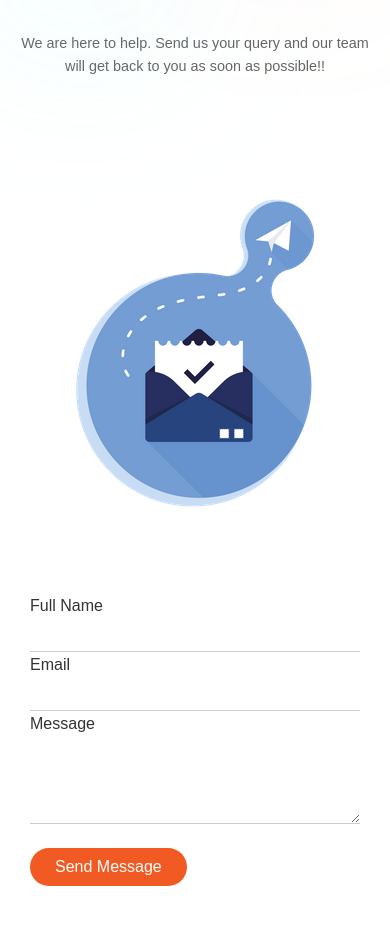
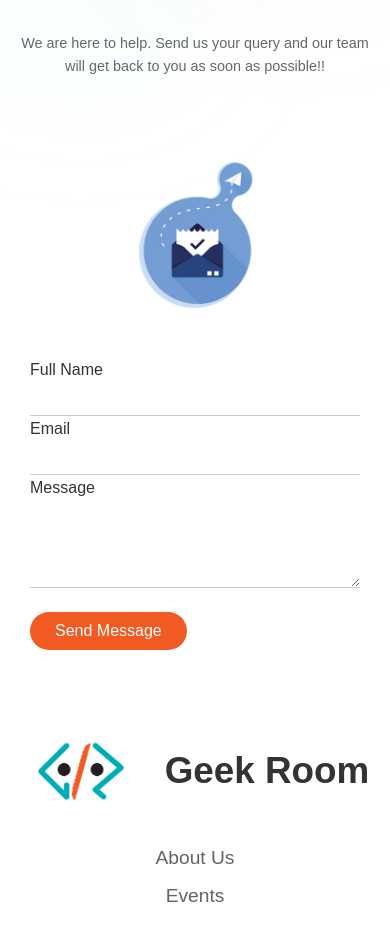
Before and after one commit to AdityaSingh2005/Geek-Room, a Next.js app: page / in a window 390 px wide. Shown: the part 8860-9785 px from the top of the page. Built offline with nearby package versions, Linux system fonts and the light colour scheme; a web font is replaced by a local one.

Commit message:
Update contactForm.module.scss

```diff
--- a/src/styles/contactForm.module.scss
+++ b/src/styles/contactForm.module.scss
@@ -70,6 +70,7 @@
           outline: none;
           background-color: transparent;
           transition: border-color 0.3s;
+          color: #000;
 
           &:focus {
             border-color: #666;
@@ -88,7 +89,7 @@
           top: 10px;
           left: 0;
           font-size: 2rem;
-          color: #666;
+          color: #000;
           pointer-events: none;
           transition: 0.3s ease all;
         }
@@ -116,6 +117,12 @@
     display: flex;
     justify-content: center;
     align-items: center;
+
+    img {
+      max-width: 80%;
+      height: auto;
+      object-fit: cover;
+    }
   }
 
   .ball1,
@@ -151,7 +158,11 @@
     padding: 40px 20px;
 
     .contactFormImage {
-      order: -1; // This moves the image before the heading in mobile view
+      order: -1;
+
+      img {
+        max-width: 60%;
+      }
     }
 
     .contactFormHeading {
@@ -213,5 +224,9 @@
       padding: 8px 20px;
       font-size: 0.9rem;
     }
+
+    .contactFormImage img {
+      max-width: 50%;
+    }
   }
 }
```
